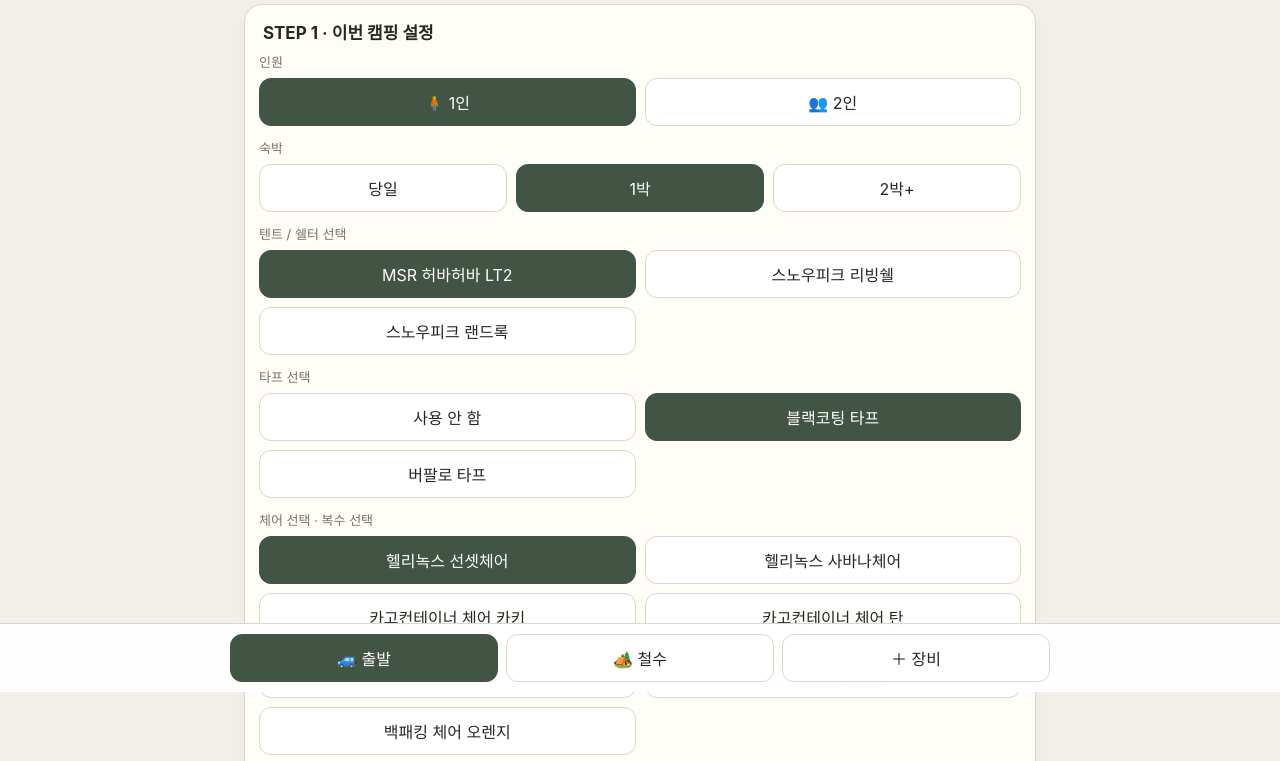
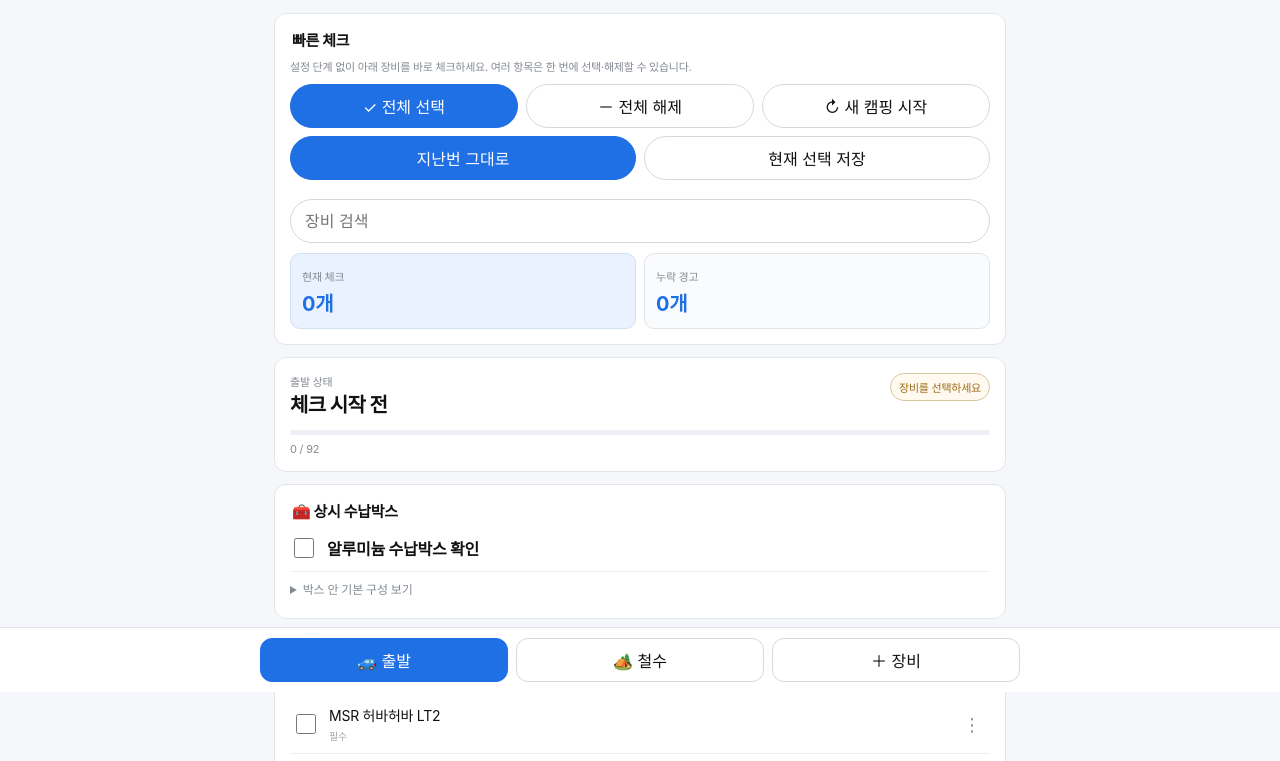
Before and after one commit to leeyan909-png/camping-check, a plain HTML site: page index.html in a window 1280 px wide. Shown: the part 108-869 px from the top of the page. Drawn offline with Linux system fonts and the light colour scheme.

Commit message:
Add files via upload

```diff
--- a/index.html
+++ b/index.html
@@ -10,112 +10,336 @@
 <meta name="apple-mobile-web-app-status-bar-style" content="default">
 <meta name="apple-mobile-web-app-title" content="캠핑 매니저">
 <link rel="apple-touch-icon" href="icon-192.png">
+
 <style>
 :root{
- --bg:#f3f0e9;--card:#fffdf8;--ink:#272722;--muted:#777166;--line:#ddd6c8;
- --accent:#425443;--accent2:#d8c7a1;--ok:#3d6e4e;--warn:#ad7a2b;--bad:#a64b3c;
+  --bg:#f5f7fa;
+  --panel:#ffffff;
+  --ink:#111111;
+  --muted:#848a92;
+  --line:#e1e5ea;
+  --blue:#1F6FE5;
+  --blue-bright:#4A8CFF;
+  --blue-soft:#EAF2FF;
+  --ok:#2f6b4b;
+  --warn:#9a6b18;
+  --bad:#a3483f;
 }
 *{box-sizing:border-box}
-body{margin:0;background:var(--bg);color:var(--ink);font-family:-apple-system,BlinkMacSystemFont,"Segoe UI","Noto Sans KR","Apple SD Gothic Neo",sans-serif}
+html{background:var(--bg)}
+body{
+  margin:0;
+  background:var(--bg);
+  color:var(--ink);
+  font-family:-apple-system,BlinkMacSystemFont,"Pretendard","Noto Sans KR","Apple SD Gothic Neo",sans-serif;
+  letter-spacing:-.015em;
+}
 button,input,select{font:inherit}
-.app{max-width:820px;margin:auto;padding:16px 14px 110px}
-header{padding:8px 4px 14px}
-h1{margin:0;font-size:26px}.sub{color:var(--muted);font-size:13px;margin-top:6px}
-.card{background:var(--card);border:1px solid var(--line);border-radius:18px;padding:14px;margin:12px 0;box-shadow:0 4px 20px #00000008}
+button{cursor:pointer}
+.app{max-width:760px;margin:0 auto;padding:18px 14px 112px}
+header{
+  padding:14px 2px 18px;
+  border-bottom:1px solid var(--line);
+  margin-bottom:16px;
+}
+h1{
+  margin:0;
+  font-size:27px;
+  line-height:1.08;
+  font-weight:850;
+  letter-spacing:-.045em;
+}
+.sub{
+  color:var(--muted);
+  font-size:12px;
+  margin-top:7px;
+  line-height:1.5;
+}
+.card{
+  background:var(--panel);
+  border:1px solid var(--line);
+  border-radius:12px;
+  padding:15px;
+  margin:12px 0;
+}
 .row{display:flex;gap:8px;flex-wrap:wrap}
-.grid2{display:grid;grid-template-columns:1fr 1fr;gap:9px}
-.grid3{display:grid;grid-template-columns:repeat(3,1fr);gap:9px}
-button{border:1px solid var(--line);background:white;border-radius:12px;padding:11px 10px;color:var(--ink)}
-button.active{background:var(--accent);color:#fff;border-color:var(--accent)}
+.grid2{display:grid;grid-template-columns:1fr 1fr;gap:8px}
+.grid3{display:grid;grid-template-columns:repeat(3,1fr);gap:8px}
+
+button{
+  border:1px solid #d5dae1;
+  background:#fff;
+  border-radius:999px;
+  padding:9px 14px;
+  color:var(--ink);
+  transition:.15s ease;
+}
+button:hover{
+  border-color:var(--blue);
+  background:var(--blue-soft);
+}
+button.active{
+  background:var(--blue);
+  color:#fff;
+  border-color:var(--blue);
+}
 button.ghost{background:transparent}
 button.bad{color:var(--bad)}
-.small{font-size:12px;color:var(--muted)}
-.section-title{font-weight:700;font-size:17px;margin:18px 4px 8px}
-.choice-title{font-size:13px;color:var(--muted);margin-bottom:7px}
-.status{display:flex;justify-content:space-between;align-items:center;gap:10px}
-.badge{font-size:12px;padding:5px 8px;border-radius:999px;border:1px solid var(--line)}
-.badge.ok{color:var(--ok);border-color:#b8d0bf;background:#eef7f0}
-.badge.warn{color:var(--warn);border-color:#ddc89d;background:#fff8e8}
-.badge.bad{color:var(--bad);border-color:#dfb6ae;background:#fff0ed}
-.progress{height:8px;background:#e7e2d8;border-radius:99px;overflow:hidden;margin-top:10px}
-.progress>div{height:100%;background:var(--accent);width:0;transition:.2s}
-.alert{border-left:4px solid var(--warn);background:#fff8e8;padding:10px 12px;border-radius:10px;margin:8px 0;font-size:13px}
-.alert.bad{border-left-color:var(--bad);background:#fff0ed}
-.item{display:flex;align-items:center;gap:10px;padding:12px 2px;border-bottom:1px solid #eee8dd}
-.item:last-child{border-bottom:0}.item input{width:20px;height:20px;accent-color:var(--accent)}
-.item .name{flex:1}.item.done .name{text-decoration:line-through;color:#aaa}
-.item .meta{font-size:11px;color:var(--muted)}
-.item .more{border:0;padding:4px 8px;background:transparent;font-size:20px}
-details{border-top:1px dashed var(--line);margin-top:10px;padding-top:8px}
-summary{cursor:pointer;color:var(--muted);font-size:13px}
-.kit{padding:10px 0}.kit-head{display:flex;align-items:center;gap:10px}.kit-head input{width:20px;height:20px}
-.kit-items{padding:4px 0 0 30px;font-size:12px;color:var(--muted);line-height:1.8}
-.toolbar{position:fixed;left:0;right:0;bottom:0;background:#ffffffee;backdrop-filter:blur(12px);border-top:1px solid var(--line);padding:10px max(10px,env(safe-area-inset-right)) calc(10px + env(safe-area-inset-bottom)) max(10px,env(safe-area-inset-left))}
-.toolbar-inner{max-width:820px;margin:auto;display:grid;grid-template-columns:1fr 1fr 1fr;gap:8px}
-.modal{position:fixed;inset:0;background:#0008;display:none;align-items:flex-end;z-index:20}
-.modal.show{display:flex}.sheet{background:var(--card);width:100%;max-width:820px;margin:auto;border-radius:20px 20px 0 0;padding:18px 14px 24px;max-height:80vh;overflow:auto}
-.sheet h3{margin:0 0 12px}.field{margin:10px 0}.field label{display:block;font-size:12px;color:var(--muted);margin-bottom:5px}
-.field input,.field select{width:100%;padding:11px;border:1px solid var(--line);border-radius:10px;background:white}
+
+.small{font-size:11px;color:var(--muted)}
+.section-title{
+  margin:20px 2px 8px;
+  font-size:15px;
+  font-weight:800;
+  color:var(--ink);
+}
+.choice-title{font-size:12px;color:var(--muted);margin-bottom:6px}
+
+.status{display:flex;justify-content:space-between;align-items:flex-start;gap:10px}
+.status strong{font-size:20px;letter-spacing:-.03em}
+.badge{
+  display:inline-flex;
+  align-items:center;
+  font-size:11px;
+  padding:5px 8px;
+  border-radius:999px;
+  border:1px solid var(--line);
+  white-space:nowrap;
+}
+.badge.ok{color:var(--ok);border-color:#bfd2c5;background:#f4faf6}
+.badge.warn{color:var(--warn);border-color:#d7c79f;background:#fff9ef}
+.badge.bad{color:var(--bad);border-color:#ddb8b2;background:#fff4f2}
+
+.progress{
+  height:5px;
+  background:#edf0f4;
+  border-radius:999px;
+  overflow:hidden;
+  margin-top:12px;
+}
+.progress>div{height:100%;background:var(--blue);width:0;transition:.2s}
+
+.alert{
+  border-left:3px solid var(--blue);
+  background:var(--blue-soft);
+  padding:10px 11px;
+  border-radius:8px;
+  margin:9px 0 0;
+  font-size:12px;
+  line-height:1.5;
+}
+.alert.bad{
+  border-left-color:var(--bad);
+  background:#fff4f2;
+  color:var(--bad);
+}
+
+.item{
+  display:flex;
+  align-items:center;
+  gap:10px;
+  min-height:50px;
+  padding:10px 2px;
+  border-bottom:1px solid #edf0f3;
+}
+.item:last-child{border-bottom:0}
+.item input{width:20px;height:20px;accent-color:var(--blue)}
+.item .name{flex:1;font-size:14px}
+.item.done .name{color:#9aa0a7;text-decoration:none}
+.item.done .name:before{content:"✓ ";color:var(--blue);font-weight:800}
+.item .meta{font-size:10px;color:#a1a6ad;margin-top:3px}
+.item .more{
+  border:0;
+  padding:4px 7px;
+  background:transparent;
+  font-size:18px;
+  color:var(--muted);
+}
+
+details{border-top:1px solid #edf0f3;margin-top:10px;padding-top:8px}
+summary{cursor:pointer;color:var(--muted);font-size:12px}
+.kit{padding:6px 0}
+.kit-head{display:flex;align-items:center;gap:10px}
+.kit-head input{width:20px;height:20px;accent-color:var(--blue)}
+.kit-items{padding:8px 0 0 30px;font-size:11px;color:var(--muted);line-height:1.8}
+
+.quickbar{display:flex;gap:8px;flex-wrap:wrap;align-items:center}
+.quickbar button{flex:1;min-width:112px}
+.quickbar button:first-child{
+  background:var(--blue);
+  color:#fff;
+  border-color:var(--blue);
+}
+.quickbar button:first-child:hover{background:var(--blue-bright)}
+
+.searchbox{
+  width:100%;
+  padding:11px 14px;
+  border:1px solid #d4d9df;
+  border-radius:999px;
+  background:#fff;
+  margin-top:10px;
+  outline:none;
+}
+.searchbox:focus{
+  border-color:var(--blue);
+  box-shadow:0 0 0 3px rgba(31,111,229,.11);
+}
+
+.cat-head{
+  display:flex;
+  align-items:center;
+  justify-content:space-between;
+  gap:8px;
+  margin:18px 2px 8px;
+}
+.cat-head .section-title{margin:0}
+.cat-actions{display:flex;gap:6px}
+.cat-actions button{
+  padding:6px 10px;
+  font-size:11px;
+  border-color:#d4d9df;
+}
+.cat-actions button:first-child{
+  color:var(--blue);
+  border-color:#bdd0ee;
+}
+
+.preset-list{display:flex;gap:7px;flex-wrap:wrap;margin-top:9px}
+.preset-chip{
+  padding:7px 10px;
+  border-radius:999px;
+  font-size:11px;
+  border-color:#cbd7e8;
+}
+
+.summary-row{
+  display:grid;
+  grid-template-columns:1fr 1fr;
+  gap:8px;
+  margin-top:10px;
+}
+.summary-box{
+  border:1px solid var(--line);
+  border-radius:10px;
+  padding:11px;
+  background:#fafbfc;
+}
+.summary-box:first-child{
+  background:var(--blue-soft);
+  border-color:#d1def3;
+}
+.summary-box strong{
+  display:block;
+  font-size:20px;
+  margin-top:3px;
+  color:var(--blue);
+}
+
+.toolbar{
+  position:fixed;
+  left:0;right:0;bottom:0;
+  background:rgba(255,255,255,.96);
+  backdrop-filter:blur(10px);
+  border-top:1px solid var(--line);
+  padding:10px max(12px,env(safe-area-inset-right))
+          calc(10px + env(safe-area-inset-bottom))
+          max(12px,env(safe-area-inset-left));
+  z-index:10;
+}
+.toolbar-inner{
+  max-width:760px;
+  margin:auto;
+  display:grid;
+  grid-template-columns:1fr 1fr 1fr;
+  gap:8px;
+}
+.toolbar button{
+  background:#fff;
+  border-radius:12px;
+}
+.toolbar button.active{
+  background:var(--blue);
+  color:#fff;
+  border-color:var(--blue);
+}
+
+.modal{
+  position:fixed;
+  inset:0;
+  background:rgba(10,14,20,.55);
+  display:none;
+  align-items:flex-end;
+  z-index:20;
+}
+.modal.show{display:flex}
+.sheet{
+  background:var(--panel);
+  width:100%;
+  max-width:760px;
+  margin:auto;
+  border-radius:18px 18px 0 0;
+  padding:20px 16px 28px;
+  max-height:82vh;
+  overflow:auto;
+  border-top:4px solid var(--blue);
+}
+.sheet h3{margin:0 0 14px;font-size:18px}
+.field{margin:12px 0}
+.field label{display:block;font-size:11px;color:var(--muted);margin-bottom:5px}
+.field input,.field select{
+  width:100%;
+  padding:11px 12px;
+  border:1px solid #d4d9df;
+  border-radius:10px;
+  background:#fff;
+}
+.field input:focus,.field select:focus{
+  outline:none;
+  border-color:var(--blue);
+  box-shadow:0 0 0 3px rgba(31,111,229,.10);
+}
 .sheet-actions{display:grid;grid-template-columns:1fr 1fr;gap:8px;margin-top:12px}
-.history{font-size:12px;color:var(--warn)}
-@media(max-width:560px){.grid3{grid-template-columns:1fr 1fr}.toolbar-inner{grid-template-columns:1fr 1fr 1fr}h1{font-size:23px}}
+.history{font-size:11px;color:var(--blue)}
+
+@media(max-width:560px){
+  .grid3{grid-template-columns:1fr 1fr}
+  .toolbar-inner{grid-template-columns:1fr 1fr 1fr}
+  h1{font-size:23px}
+  .card{padding:14px}
+}
 </style>
+
 </head>
 <body>
 <div class="app">
 <header>
-<h1>🏕️ 캠핑 출발 준비 매니저</h1>
-<div class="sub">이번 캠핑에 필요한 장비만 자동 구성 · 복수 선택 · 누락 경고 · 철수 체크 · 내 장비 직접 편집</div>
+<h1>CAMPING CHECK</h1>
+<div class="sub">GEAR CHECK · QUICK SELECT · MISS ALERT · PACK OUT</div>
 </header>
 
 <div class="card">
-<div class="section-title" style="margin-top:0">STEP 1 · 이번 캠핑 설정</div>
+<div class="section-title" style="margin-top:0">빠른 체크</div>
+<div class="small">설정 단계 없이 아래 장비를 바로 체크하세요. 여러 항목은 한 번에 선택·해제할 수 있습니다.</div>
 
-<div class="choice-title">인원</div>
-<div class="grid2">
-<button id="people1" onclick="setCfg('people',1)">🧍 1인</button>
-<button id="people2" onclick="setCfg('people',2)">👥 2인</button>
+<div class="quickbar" style="margin-top:10px">
+<button onclick="selectAllVisible()">✓ 전체 선택</button>
+<button onclick="clearAllVisible()">－ 전체 해제</button>
+<button onclick="newCamping()">↻ 새 캠핑 시작</button>
 </div>
 
-<div class="choice-title" style="margin-top:12px">숙박</div>
-<div class="grid3">
-<button data-nights="0" onclick="setCfg('nights',0)">당일</button>
-<button data-nights="1" onclick="setCfg('nights',1)">1박</button>
-<button data-nights="2" onclick="setCfg('nights',2)">2박+</button>
+<div class="quickbar" style="margin-top:8px">
+<button onclick="loadLastTrip()">지난번 그대로</button>
+<button onclick="savePreset()">현재 선택 저장</button>
 </div>
 
-<div class="choice-title" style="margin-top:12px">텐트 / 쉘터 선택</div>
-<div id="shelterChoices" class="grid2"></div>
+<div id="presetList" class="preset-list"></div>
 
-<div class="choice-title" style="margin-top:12px">타프 선택</div>
-<div id="tarpChoices" class="grid2"></div>
+<input id="gearSearch" class="searchbox" type="search" placeholder="장비 검색" oninput="renderChecklist()">
 
-<div class="choice-title" style="margin-top:12px">체어 선택 · 복수 선택</div>
-<div id="chairChoices" class="grid2"></div>
-
-<div class="choice-title" style="margin-top:12px">취사</div>
-<div class="grid3">
-<button data-cook="simple" onclick="setCfg('cook','simple')">간단식</button>
-<button data-cook="normal" onclick="setCfg('cook','normal')">일반 취사</button>
-<button data-cook="bbq" onclick="setCfg('cook','bbq')">바비큐</button>
-</div>
-
-<div class="choice-title" style="margin-top:12px">날씨 / 계절</div>
-<div class="grid3">
-<button data-weather="normal" onclick="setCfg('weather','normal')">☀️ 일반</button>
-<button data-weather="rain" onclick="setCfg('weather','rain')">🌧️ 우천</button>
-<button data-weather="winter" onclick="setCfg('weather','winter')">❄️ 동계</button>
-<button data-weather="summer" onclick="setCfg('weather','summer')">🔥 혹서</button>
-</div>
-
-<div class="choice-title" style="margin-top:12px">즐길거리</div>
-<div class="grid3">
-<button data-pack="coffee" onclick="togglePack('coffee')">☕ 커피</button>
-<button data-pack="movie" onclick="togglePack('movie')">🎬 영화</button>
-<button data-pack="fire" onclick="togglePack('fire')">🔥 불멍</button>
-<button data-pack="music" onclick="togglePack('music')">🎸 음악</button>
-<button data-pack="hike" onclick="togglePack('hike')">🥾 하이킹</button>
-<button data-pack="none" onclick="clearPacks()">선택 안 함</button>
+<div class="summary-row">
+<div class="summary-box"><span class="small">현재 체크</span><strong id="selectedCount">0개</strong></div>
+<div class="summary-box"><span class="small">누락 경고</span><strong id="warningCount">0개</strong></div>
 </div>
 </div>
 
@@ -180,7 +404,7 @@
 const STORAGE='camping-manager-v5';
 const DEFAULTS={
  config:{people:1,nights:1,shelter:'hubba',tarp:'black',chairs:['sunset'],cook:'normal',weather:'normal',packs:[]},
- mode:'depart',checks:{},kitChecks:{},missed:[],
+ mode:'depart',checks:{},kitChecks:{},missed:[],lastTrip:[],presets:[],collapsed:{},
  categories:[
  '⛺ 텐트 / 타프','🪑 테이블 / 체어 / IGT','🎒 수납 / 운반','🍳 조리 / 식기','🛏️ 취침 장비',
  '💡 조명 / 전자기기','🧼 세척 / 위생','🧊 식품 / 보냉','🔋 전원 / 차량','🧯 안전 / 응급','🎯 즐길거리'
@@ -333,27 +557,7 @@
 ];
 
 function hasTag(item,tag){return (item.tags||[]).includes(tag)}
-function activeItem(item){
- const c=state.config;
- const packs=c.packs||[];
- if((item.tags||[]).some(t=>t.startsWith('shelter:'))) return hasTag(item,'shelter:'+c.shelter);
- if((item.tags||[]).some(t=>t.startsWith('tarp:'))){
-   if(c.tarp==='none') return false;
-   return hasTag(item,'tarp:'+c.tarp)||hasTag(item,'tarp:any');
- }
- if((item.tags||[]).some(t=>t.startsWith('chair:'))) return (c.chairs||[]).some(ch=>hasTag(item,'chair:'+ch));
- if((item.tags||[]).some(t=>t.startsWith('sleep:'))) return c.nights>0 && hasTag(item,'sleep:any');
- if((item.tags||[]).some(t=>t.startsWith('cook:'))) return hasTag(item,'cook:any')||hasTag(item,'cook:'+c.cook);
- if(hasTag(item,'coffee')) return packs.includes('coffee');
- if(hasTag(item,'movie')) return packs.includes('movie');
- if(hasTag(item,'fire')) return packs.includes('fire');
- if(hasTag(item,'music')) return packs.includes('music');
- if(hasTag(item,'hike')) return packs.includes('hike');
- if(hasTag(item,'rain')) return c.weather==='rain';
- if(hasTag(item,'winter')) return c.weather==='winter';
- if(hasTag(item,'summer')) return c.weather==='summer';
- return hasTag(item,'camp') || (item.tags||[]).length===0;
-}
+function activeItem(item){ return true; }
 function activeItems(){return state.items.filter(activeItem)}
 
 const deps=[
@@ -368,10 +572,10 @@
  ['t900',['tensor'],'침낭을 선택했지만 매트가 확인되지 않았습니다.']
 ];
 function dependencyAlerts(){
- const activeIds=new Set(activeItems().map(i=>i.id)), out=[];
+ const out=[];
  for(const [root,reqs,msg] of deps){
-  if(activeIds.has(root) && !state.checks[root]) continue;
-  if(activeIds.has(root) && reqs.some(id=>activeIds.has(id) && !state.checks[id])) out.push(msg);
+   if(!state.checks[root]) continue;
+   if(reqs.some(id=>!state.checks[id])) out.push(msg);
  }
  return [...new Set(out)];
 }
@@ -396,21 +600,6 @@
  save();render();
 }
 
-function renderChoices(){
- function fill(id,opts,key){
-  document.getElementById(id).innerHTML=opts.map(([v,n])=>`<button class="${state.config[key]===v?'active':''}" onclick="setCfg('${key}','${v}')">${n}</button>`).join('');
- }
- fill('shelterChoices',shelterOpts,'shelter');
- fill('tarpChoices',tarpOpts,'tarp');
- document.getElementById('chairChoices').innerHTML=chairOpts.map(([v,n])=>`<button class="${(state.config.chairs||[]).includes(v)?'active':''}" onclick="toggleChair('${v}')">${n}</button>`).join('');
- document.getElementById('people1').classList.toggle('active',state.config.people===1);
- document.getElementById('people2').classList.toggle('active',state.config.people===2);
- document.querySelectorAll('[data-nights]').forEach(b=>b.classList.toggle('active',Number(b.dataset.nights)===state.config.nights));
- document.querySelectorAll('[data-cook]').forEach(b=>b.classList.toggle('active',b.dataset.cook===state.config.cook));
- document.querySelectorAll('[data-weather]').forEach(b=>b.classList.toggle('active',b.dataset.weather===state.config.weather));
- document.querySelectorAll('[data-pack]').forEach(b=>{if(b.dataset.pack!=='none')b.classList.toggle('active',(state.config.packs||[]).includes(b.dataset.pack))});
-}
-
 function renderKits(){
  if(state.mode==='retreat'){document.getElementById('kitsArea').innerHTML='';return}
  document.getElementById('kitsArea').innerHTML=`<div class="card"><div class="section-title" style="margin-top:0">🧰 상시 수납박스</div>
@@ -424,34 +613,52 @@
   root.innerHTML=`<div class="section-title">🏕️ 철수 체크</div><div class="card">${state.retreat.map((n,i)=>`<div class="item ${state.checks['retreat_'+i]?'done':''}"><input type="checkbox" ${state.checks['retreat_'+i]?'checked':''} onchange="toggleRetreat(${i})"><div class="name">${n}</div></div>`).join('')}</div>`;
   return;
  }
- const items=activeItems();
+ const q=(document.getElementById('gearSearch')?.value||'').trim().toLowerCase();
+ const items=activeItems().filter(i=>!q || i.name.toLowerCase().includes(q) || i.cat.toLowerCase().includes(q));
  let html='';
  for(const cat of state.categories){
    const arr=items.filter(i=>i.cat===cat);
    if(!arr.length) continue;
-   html+=`<div class="section-title">${cat}</div><div class="card">${arr.map(checkboxItem).join('')}</div>`;
+   html+=`<div class="cat-head">
+     <div class="section-title">${cat}</div>
+     <div class="cat-actions">
+       <button onclick="selectCategory('${cat.replace(/'/g,"\'")}')">전체 선택</button>
+       <button onclick="clearCategory('${cat.replace(/'/g,"\'")}')">해제</button>
+     </div>
+   </div>
+   <div class="card">${arr.map(checkboxItem).join('')}</div>`;
  }
- root.innerHTML=html;
+ root.innerHTML=html || '<div class="card"><div class="small">검색 결과가 없습니다.</div></div>';
 }
 
 function renderStatus(){
- let total=0,done=0,requiredMissing=0;
+ let total=0,done=0;
  if(state.mode==='retreat'){
-  total=state.retreat.length;done=state.retreat.filter((_,i)=>state.checks['retreat_'+i]).length;requiredMissing=total-done;
+  total=state.retreat.length;
+  done=state.retreat.filter((_,i)=>state.checks['retreat_'+i]).length;
  }else{
-  const items=activeItems(); total=items.length; done=items.filter(i=>state.checks[i.id]).length; requiredMissing=items.filter(i=>i.required&&!state.checks[i.id]).length;
+  const items=activeItems();
+  total=items.length;
+  done=items.filter(i=>state.checks[i.id]).length;
  }
  const dep=state.mode==='depart'?dependencyAlerts():[];
  let txt,badge,cls;
- if(requiredMissing>0){txt='출발 불가';badge=`필수 ${requiredMissing}개 미확인`;cls='bad'}
- else if(dep.length || done<total){txt='확인 필요';badge=`선택 ${Math.max(0,total-done)}개 미확인`;cls='warn'}
- else {txt=state.mode==='depart'?'출발 준비 완료':'철수 완료';badge='완료';cls='ok'}
+ if(state.mode==='retreat'){
+   if(done===total){txt='철수 완료';badge='완료';cls='ok'}
+   else {txt='철수 체크 중';badge=`${total-done}개 남음`;cls='warn'}
+ }else{
+   if(dep.length){txt='누락 확인 필요';badge=`경고 ${dep.length}개`;cls='bad'}
+   else if(done>0){txt='누락 경고 없음';badge=`${done}개 체크`;cls='ok'}
+   else {txt='체크 시작 전';badge='장비를 선택하세요';cls='warn'}
+ }
  document.getElementById('statusText').textContent=txt;
  const b=document.getElementById('statusBadge');b.textContent=badge;b.className='badge '+cls;
  document.getElementById('progressText').textContent=`${done} / ${total}`;
  document.getElementById('progressFill').style.width=(total?done/total*100:0)+'%';
  const alerts=[...dep,...missedAlerts()];
  document.getElementById('alerts').innerHTML=alerts.map((a,i)=>`<div class="alert ${i<dep.length?'bad':''}">${a}</div>`).join('');
+ const sc=document.getElementById('selectedCount'); if(sc) sc.textContent=done+'개';
+ const wc=document.getElementById('warningCount'); if(wc) wc.textContent=dep.length+'개';
 }
 
 function renderMissed(){
@@ -460,8 +667,74 @@
  el.innerHTML=state.missed.map((m,i)=>`<div class="item"><div class="name">${m.name}<div class="meta">${m.count}회 기록</div></div><button class="bad ghost" onclick="removeMissed(${i})">삭제</button></div>`).join('');
 }
 
+
+function selectedIds(){
+ return activeItems().filter(i=>state.checks[i.id]).map(i=>i.id);
+}
+function selectAllVisible(){
+ const q=(document.getElementById('gearSearch')?.value||'').trim().toLowerCase();
+ activeItems().filter(i=>!q || i.name.toLowerCase().includes(q) || i.cat.toLowerCase().includes(q))
+   .forEach(i=>state.checks[i.id]=true);
+ save();render();
+}
+function clearAllVisible(){
+ const q=(document.getElementById('gearSearch')?.value||'').trim().toLowerCase();
+ activeItems().filter(i=>!q || i.name.toLowerCase().includes(q) || i.cat.toLowerCase().includes(q))
+   .forEach(i=>delete state.checks[i.id]);
+ save();render();
+}
+function selectCategory(cat){
+ activeItems().filter(i=>i.cat===cat).forEach(i=>state.checks[i.id]=true);
+ save();render();
+}
+function clearCategory(cat){
+ activeItems().filter(i=>i.cat===cat).forEach(i=>delete state.checks[i.id]);
+ save();render();
+}
+function newCamping(){
+ const current=selectedIds();
+ if(current.length) state.lastTrip=current;
+ state.checks={};
+ state.kitChecks={};
+ state.mode='depart';
+ save();render();
+}
+function loadLastTrip(){
+ const ids=state.lastTrip||[];
+ if(!ids.length){alert('저장된 지난 캠핑 선택이 없습니다.');return}
+ state.checks={};
+ ids.forEach(id=>state.checks[id]=true);
+ save();render();
+}
+function savePreset(){
+ const ids=selectedIds();
+ if(!ids.length){alert('먼저 저장할 장비를 체크하세요.');return}
+ const name=prompt('프리셋 이름을 입력하세요.','솔로 기본');
+ if(!name) return;
+ state.presets=state.presets||[];
+ const old=state.presets.find(p=>p.name===name);
+ if(old) old.ids=ids;
+ else state.presets.push({name,ids});
+ save();render();
+}
+function loadPreset(i){
+ const p=(state.presets||[])[i]; if(!p)return;
+ state.checks={};
+ p.ids.forEach(id=>state.checks[id]=true);
+ save();render();
+}
+function deletePreset(i){
+ if(!confirm('이 프리셋을 삭제할까요?'))return;
+ state.presets.splice(i,1);save();render();
+}
+function renderPresets(){
+ const el=document.getElementById('presetList'); if(!el)return;
+ const ps=state.presets||[];
+ el.innerHTML=ps.map((p,i)=>`<button class="preset-chip" onclick="loadPreset(${i})">${p.name}</button><button class="preset-chip bad" onclick="deletePreset(${i})">×</button>`).join('');
+}
+
 function render(){
- renderChoices();renderKits();renderChecklist();renderStatus();renderMissed();
+ renderKits();renderChecklist();renderStatus();renderMissed();renderPresets();
  document.getElementById('departBtn').classList.toggle('active',state.mode==='depart');
  document.getElementById('retreatBtn').classList.toggle('active',state.mode==='retreat');
 }
--- a/sw.js
+++ b/sw.js
@@ -1,4 +1,4 @@
-const CACHE='camping-manager-ko-v7';
+const CACHE='camping-manager-helinox-blue-v10';
 const ASSETS=['./','./index.html','./manifest.webmanifest','./icon-192.png','./icon-512.png'];
 self.addEventListener('install',e=>{self.skipWaiting();e.waitUntil(caches.open(CACHE).then(c=>c.addAll(ASSETS)))});
 self.addEventListener('activate',e=>{e.waitUntil(Promise.all([self.clients.claim(),caches.keys().then(keys=>Promise.all(keys.filter(k=>k!==CACHE).map(k=>caches.delete(k))))]))});
```
